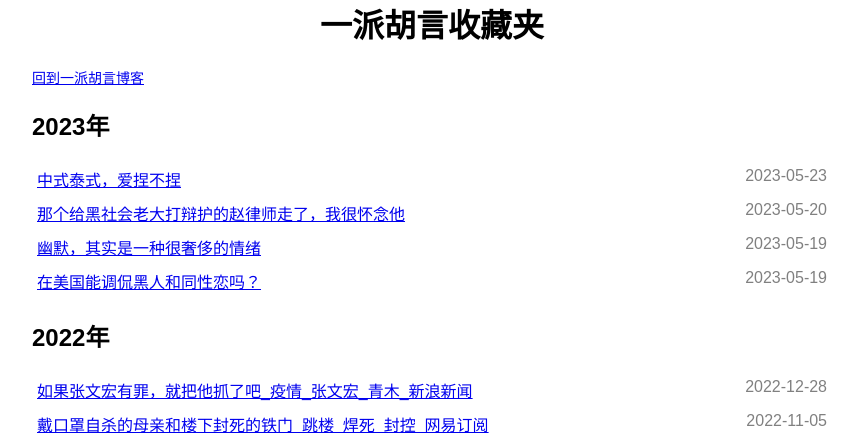
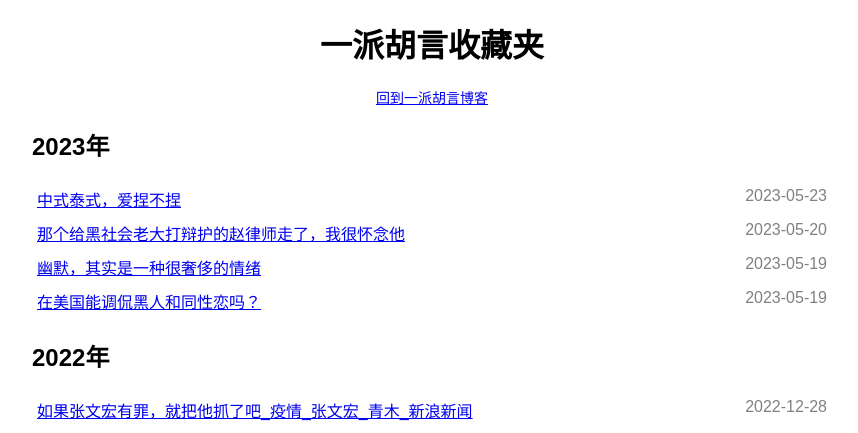
Before and after one commit to robustmaster/shockfrock, a PHP site: page / in a window 1280 px wide. Shown: the top 433 px of the page, without its empty margins (208-1066 px from the left). Run offline with PHP 8.4, Linux system fonts and the light colour scheme.

Commit message:
Update index.php

```diff
--- a/index.php
+++ b/index.php
@@ -39,6 +39,7 @@ echo '<style>
     }
     h1 {
         text-align: center; /* 页面标题居中 */
+        margin-top:20px;
     }
     h2 {
         margin-top: 20px; /* 分组标题与页面标题之间的间距 */
@@ -58,6 +59,7 @@ echo '<style>
     }
     .small-font {
         font-size: 14px; /* 较小的字体大小 */
+        text-align:center;
     }
 
     /* 响应式布局 */
```
